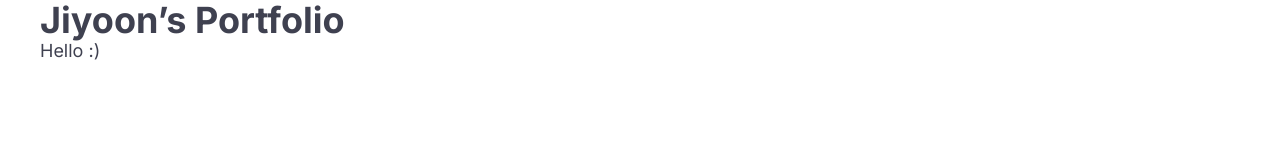
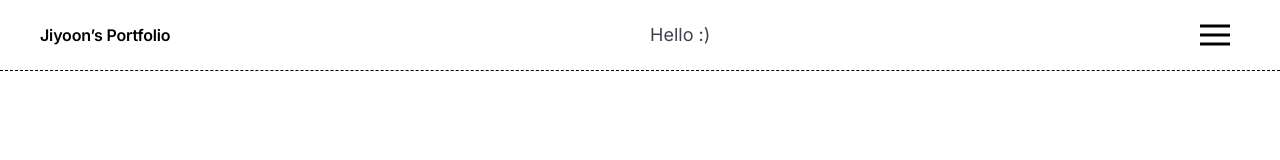
Before and after one commit to jiyoonyoon/jiyoon-portfolio, a website: page index.html in a window 1280 px wide. Drawn offline with nearby package versions, Linux system fonts and the light colour scheme; files that its build step writes are made by us from their sources.

Commit message:
💄  Implement mobile GNB component

```diff
--- a/index.html
+++ b/index.html
@@ -23,7 +23,8 @@
   <header class="gnb">
     <div class="container">
       <div class="row">
-        <div class="col-sm-4">
+        <div class="col-sm-4 col-md-12">
+          <div class="gnb-wrapper">
             <div class="gnb-left">
               <a class="logo" href="index.html">
                 <h1>Jiyoon’s Portfolio</h1>
@@ -58,6 +59,7 @@
           </div>
         </div>
       </div>
+    </div>
   </header>
 
 </body>
--- /dev/null
+++ b/styles/layouts/_gnb.scss
@@ -0,0 +1,111 @@
+.gnb {
+  border-bottom: 1px dashed $black;
+  position: relative;
+
+  &-wrapper {
+    @include flexbox(between);
+    height: 70px;
+  }
+
+  &-left {
+    .logo {
+      display: block;
+      white-space: nowrap;
+
+      h1 {
+        @include text-style(16, $black);
+        font-weight: 600;
+      }
+    }
+  }
+
+  &-right {
+    height: 50px;
+    position: relative;
+    width: 50px;
+
+    &:hover {
+      .gnb-menu-button span {
+        &:nth-child(2) {
+          background-color: $blue;
+        }
+      }
+    }
+
+    .gnb-menu-button {
+      @include pos-center;
+      display: block;
+
+      span {
+        background-color: $black;
+        display: block;
+        height: 2px;
+        transition: 0.25s margin 0.25s, 0.25s transform;
+        width: 24px;
+
+        &:nth-child(1) {
+          margin-bottom: 4px;
+        }
+
+        &:nth-child(3) {
+          margin-top: 4px;
+        }
+      }
+
+      &.is-active {
+        span {
+          transition: 0.25s margin, 0.25s transform 0.25s;
+
+          &:nth-child(1) {
+            margin-bottom: -2px;
+            margin-top: 4px;
+            transform: rotate(45deg);
+          }
+
+          &:nth-child(2) {
+            transform: rotate(45deg);
+          }
+
+          &:nth-child(3) {
+            height: 3px;
+            margin-top: -2px;
+            transform: rotate(135deg);
+          }
+        }
+      }
+    }
+  }
+
+  @include responsive(T) {
+    &-right {
+      .gnb-menu-button {
+        span {
+          height: 3px;
+          width: 30px;
+
+          &:nth-child(1) {
+            margin-bottom: 6px;
+          }
+
+          &:nth-child(3) {
+            margin-top: 6px;
+          }
+        }
+
+        &.is-active {
+          span {
+            &:nth-child(1) {
+              margin-bottom: -3px;
+              margin-top: 6px;
+            }
+
+            &:nth-child(3) {
+              height: 4px;
+              margin-top: -3px;
+            }
+          }
+        }
+      }
+    }
+  }
+}
--- a/styles/layouts/_grids.scss
+++ b/styles/layouts/_grids.scss
@@ -33,7 +33,7 @@ $lg-margin: 4%;
     padding: 0 $md-margin;
 
     @for $i from 1 through $md-columns {
-      .col-sm-#{$i} {
+      .col-md-#{$i} {
         width: percentage($i / $md-columns);
       }
     }
@@ -43,7 +43,7 @@ $lg-margin: 4%;
     padding: 0 $lg-margin;
 
     @for $i from 1 through $lg-columns {
-      .col-sm-#{$i} {
+      .col-lg-#{$i} {
         width: percentage($i / $lg-columns);
       }
     }
--- a/styles/main.scss
+++ b/styles/main.scss
@@ -17,3 +17,4 @@
 @import './modules/icons';
 
 @import './layouts/grids';
+@import './layouts/gnb';
```
Lines whose indentation alone changed are shown as unchanged.
